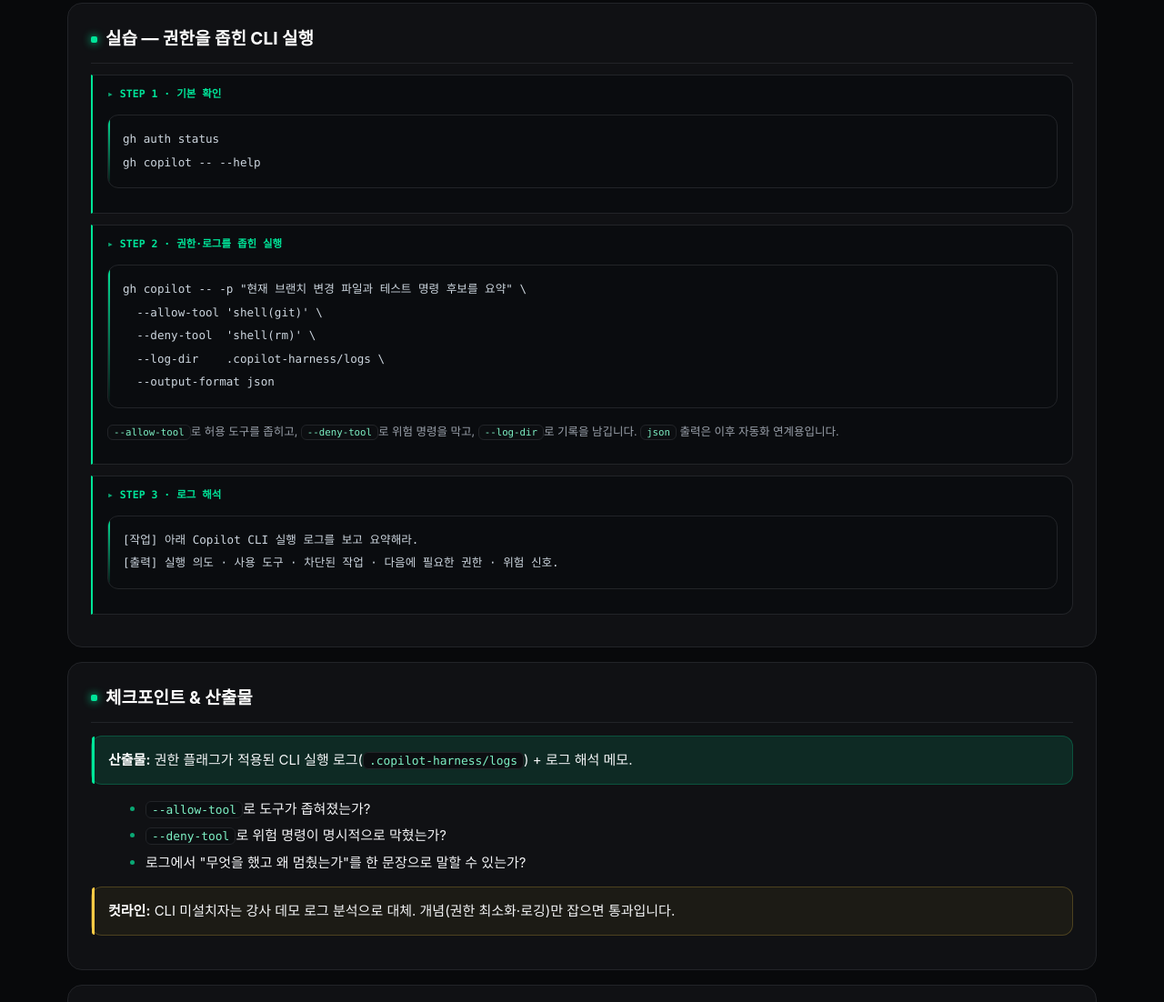
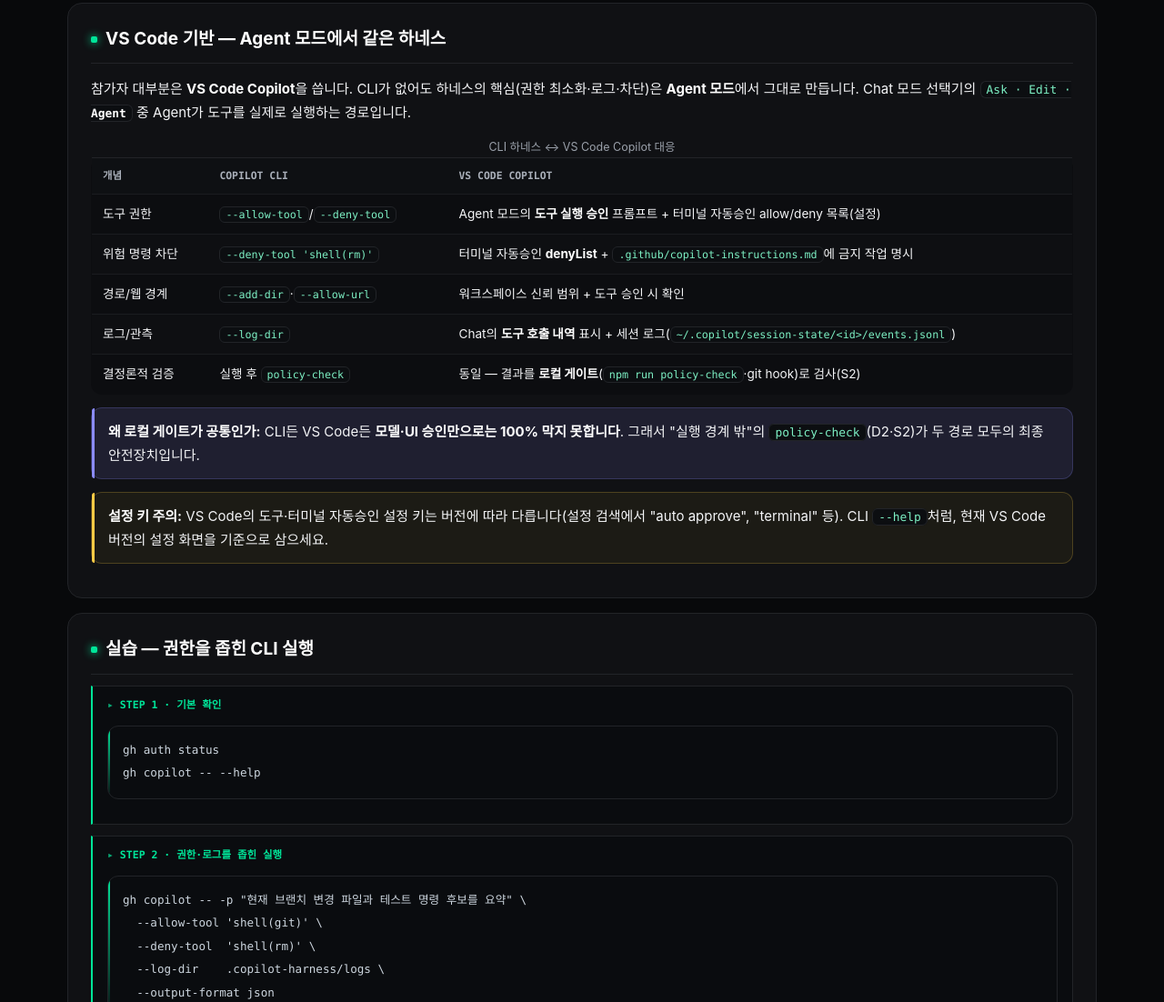
Before and after one commit to ijhan-biz/ghcp-sessions, a plain HTML site: page docs/d2-s1.html in a window 1280 px wide. Shown: the part 805-1907 px from the top of the page at 91% size. Drawn offline with Linux system fonts and the light colour scheme.

Commit message:
docs(course): d2-s1 하네스를 VS Code(Agent 모드) 기반으로 병기
CLI 전용 서술에 VS Code 경로를 1급으로 추가: lead·h1 보강, 'VS Code 기반 — Agent 모드에서
같은 하네스' 섹션(CLI↔VS Code 대응표: 도구권한·차단·경로/웹·로그·policy-check), 컷라인에
VS Code 사용자 동일 실습 경로 명시. 로컬 게이트(policy-check)가 두 경로 공통 안전장치임을 강조.

```diff
--- a/docs/d2-s1.html
+++ b/docs/d2-s1.html
@@ -16,8 +16,8 @@
 
 <header class="hero">
   <div class="eyebrow">DAY 2 · SESSION 1 · 09:30–10:40 (70m)</div>
-  <h1>하네스 (1) 기초·CLI — 자연어 제약을 검증으로</h1>
-  <p class="lead"><strong>하네스 엔지니어링</strong>의 개념(자연어 제약 → 실행 가능한 검증)을 세우고, Copilot CLI를 그냥 실행하지 않고 <strong>권한을 좁히고 로그를 남기는</strong> 습관을 만듭니다. 실행 로그를 해석하는 법까지 익힙니다.</p>
+  <h1>하네스 (1) 기초 — 자연어 제약을 검증으로 (CLI · VS Code Agent)</h1>
+  <p class="lead"><strong>하네스 엔지니어링</strong>의 개념(자연어 제약 → 실행 가능한 검증)을 세우고, Copilot CLI를 그냥 실행하지 않고 <strong>권한을 좁히고 로그를 남기는</strong> 습관을 만듭니다. 이 습관은 <strong>Copilot CLI</strong>와 <strong>VS Code Agent 모드</strong> 어느 쪽에서도 동일하게 적용합니다. 실행 로그를 해석하는 법까지 익힙니다.</p>
   <div class="chips"><span><strong>HE-01</strong> 하네스 엔지니어링</span><span><strong>CF-02</strong> Copilot CLI</span><span><strong>HE-13</strong> Logging-first</span><span><strong>CF-01</strong> Chat fallback</span></div>
 </header>
 
@@ -34,6 +34,24 @@
   <h2>미니강의 — 프롬프트 약속을 실행 밖으로 옮긴다</h2>
   <p>Day1에서 가드레일을 <em>프롬프트에 적었습니다</em>. 하지만 프롬프트 안의 약속은 모델이 어길 수 있습니다. 하네스는 그 약속을 <strong>실행 경로 바깥의 결정론적 검사</strong>(<span class="tag gl">HE-06</span>)로 옮깁니다. 오늘(S1)은 그 첫 단계로 CLI 권한과 로그를 다룹니다.</p>
   <div class="callout warn"><strong>주의:</strong> Copilot CLI 옵션은 preview/조직 정책에 따라 다를 수 있습니다. 실습 시작 시 <code>gh copilot -- --help</code> 출력을 현재 환경의 기준으로 삼습니다. CLI 불가 시 Copilot Chat(<span class="tag gl">CF-01</span>)으로 fallback하고 강사 데모 로그를 분석합니다.</div>
+</section>
+
+<section class="section">
+  <h2>VS Code 기반 — Agent 모드에서 같은 하네스</h2>
+  <p>참가자 대부분은 <strong>VS Code Copilot</strong>을 씁니다. CLI가 없어도 하네스의 핵심(권한 최소화·로그·차단)은 <strong>Agent 모드</strong>에서 그대로 만듭니다. Chat 모드 선택기의 <code>Ask · Edit · <strong>Agent</strong></code> 중 Agent가 도구를 실제로 실행하는 경로입니다.</p>
+  <table>
+    <caption class="small">CLI 하네스 ↔ VS Code Copilot 대응</caption>
+    <thead><tr><th>개념</th><th>Copilot CLI</th><th>VS Code Copilot</th></tr></thead>
+    <tbody>
+      <tr><td>도구 권한</td><td><code>--allow-tool</code>/<code>--deny-tool</code></td><td>Agent 모드의 <strong>도구 실행 승인</strong> 프롬프트 + 터미널 자동승인 allow/deny 목록(설정)</td></tr>
+      <tr><td>위험 명령 차단</td><td><code>--deny-tool 'shell(rm)'</code></td><td>터미널 자동승인 <strong>denyList</strong> + <code>.github/copilot-instructions.md</code>에 금지 작업 명시</td></tr>
+      <tr><td>경로/웹 경계</td><td><code>--add-dir</code>·<code>--allow-url</code></td><td>워크스페이스 신뢰 범위 + 도구 승인 시 확인</td></tr>
+      <tr><td>로그/관측</td><td><code>--log-dir</code></td><td>Chat의 <strong>도구 호출 내역</strong> 표시 + 세션 로그(<code>~/.copilot/session-state/&lt;id&gt;/events.jsonl</code>)</td></tr>
+      <tr><td>결정론적 검증</td><td>실행 후 <code>policy-check</code></td><td>동일 — 결과를 <strong>로컬 게이트</strong>(<code>npm run policy-check</code>·git hook)로 검사(S2)</td></tr>
+    </tbody>
+  </table>
+  <div class="callout note"><strong>왜 로컬 게이트가 공통인가:</strong> CLI든 VS Code든 <strong>모델·UI 승인만으로는 100% 막지 못합니다</strong>. 그래서 "실행 경계 밖"의 <code>policy-check</code>(D2·S2)가 두 경로 모두의 최종 안전장치입니다.</div>
+  <div class="callout warn"><strong>설정 키 주의:</strong> VS Code의 도구·터미널 자동승인 설정 키는 버전에 따라 다릅니다(설정 검색에서 "auto approve", "terminal" 등). CLI <code>--help</code>처럼, 현재 VS Code 버전의 설정 화면을 기준으로 삼으세요.</div>
 </section>
 
 <section class="section">
@@ -61,7 +79,7 @@
     <li><code>--deny-tool</code>로 위험 명령이 명시적으로 막혔는가?</li>
     <li>로그에서 "무엇을 했고 왜 멈췄는가"를 한 문장으로 말할 수 있는가?</li>
   </ul>
-  <div class="callout warn"><strong>컷라인:</strong> CLI 미설치자는 강사 데모 로그 분석으로 대체. 개념(권한 최소화·로깅)만 잡으면 통과입니다.</div>
+  <div class="callout warn"><strong>컷라인:</strong> <strong>VS Code 사용자는 Agent 모드로 동일 실습</strong>(도구 승인·터미널 denyList·도구 호출 내역 확인)을 합니다. CLI 미설치자는 이 경로 또는 강사 데모 로그 분석으로 대체 — 개념(권한 최소화·로깅)만 잡으면 통과입니다.</div>
 </section>
 
 <section class="section">
```
